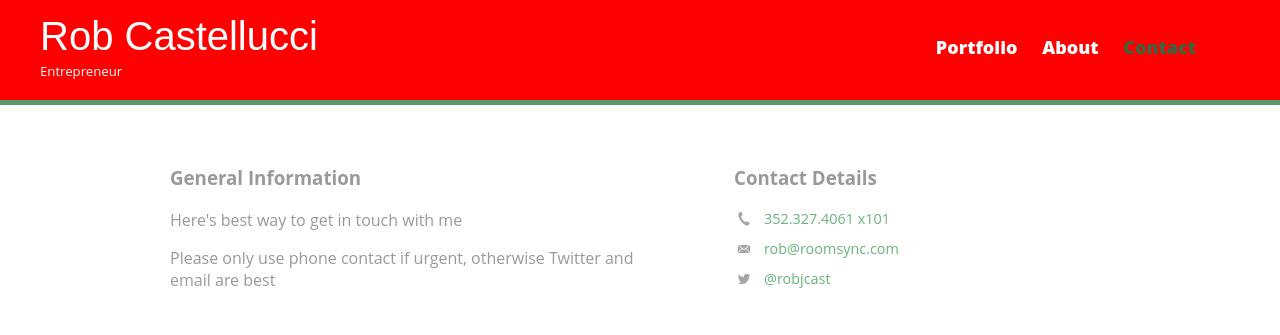
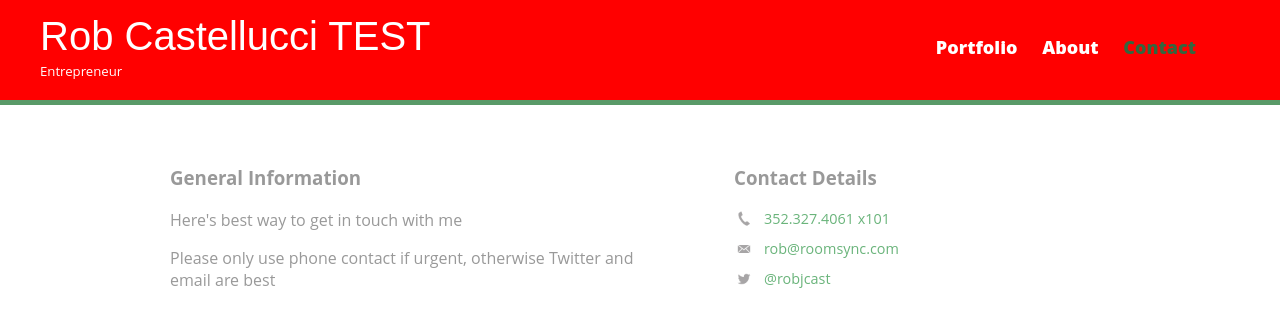
Before and after one commit to cast7326/robcastellucci, a plain HTML site: page contact.html in a window 1280 px wide. Shown: the top 335 px of the page. Drawn offline with Linux system fonts and the light colour scheme; a web font is replaced by a local one.

Commit message:
updated from remote

```diff
--- a/contact.html
+++ b/contact.html
@@ -12,7 +12,7 @@
   <body>
     <header>
       <a href="index.html" id="logo">
-        <h1>Rob Castellucci</h1>
+        <h1>Rob Castellucci TEST</h1>
         <h2>Entrepreneur</h2>
       </a>
       <nav>
```
Also changed, not shown: about.html (line endings or trailing spaces).
